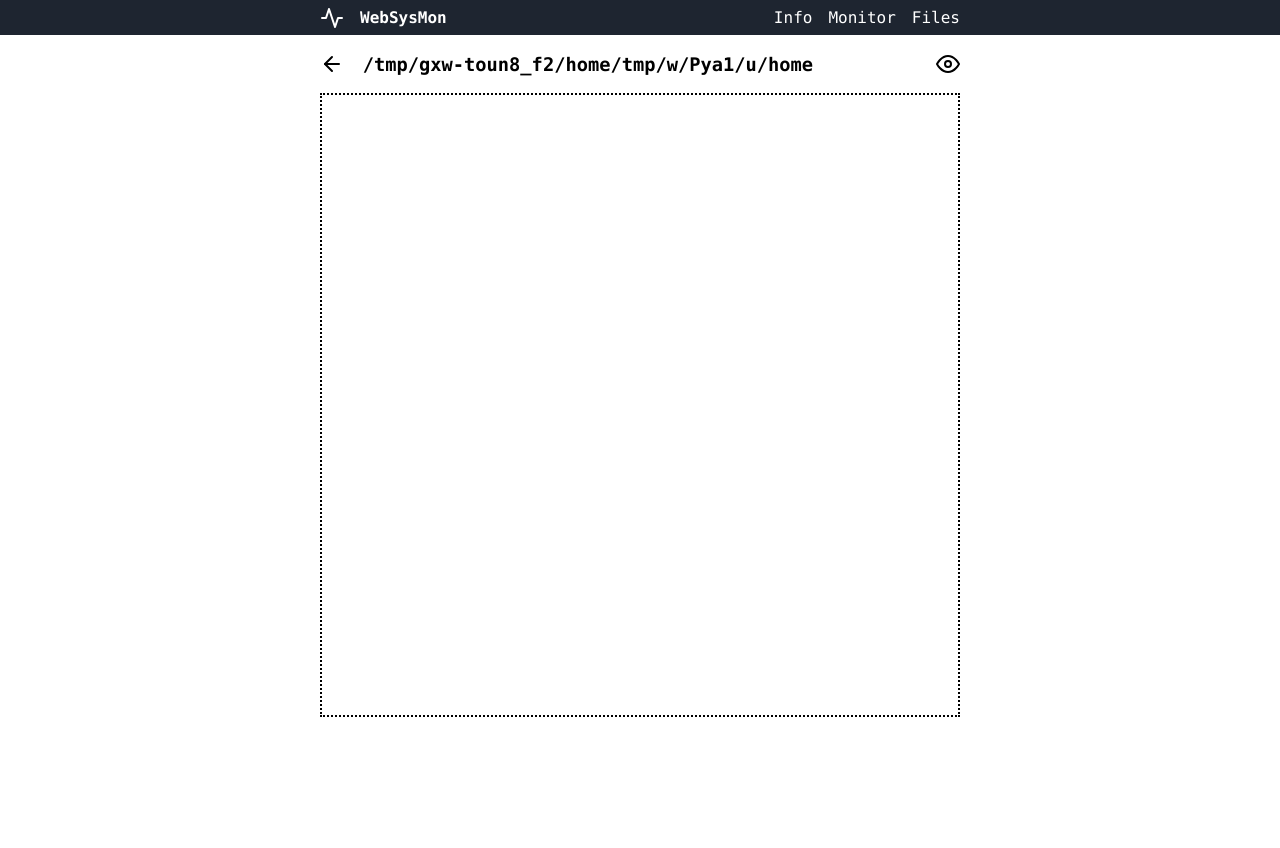
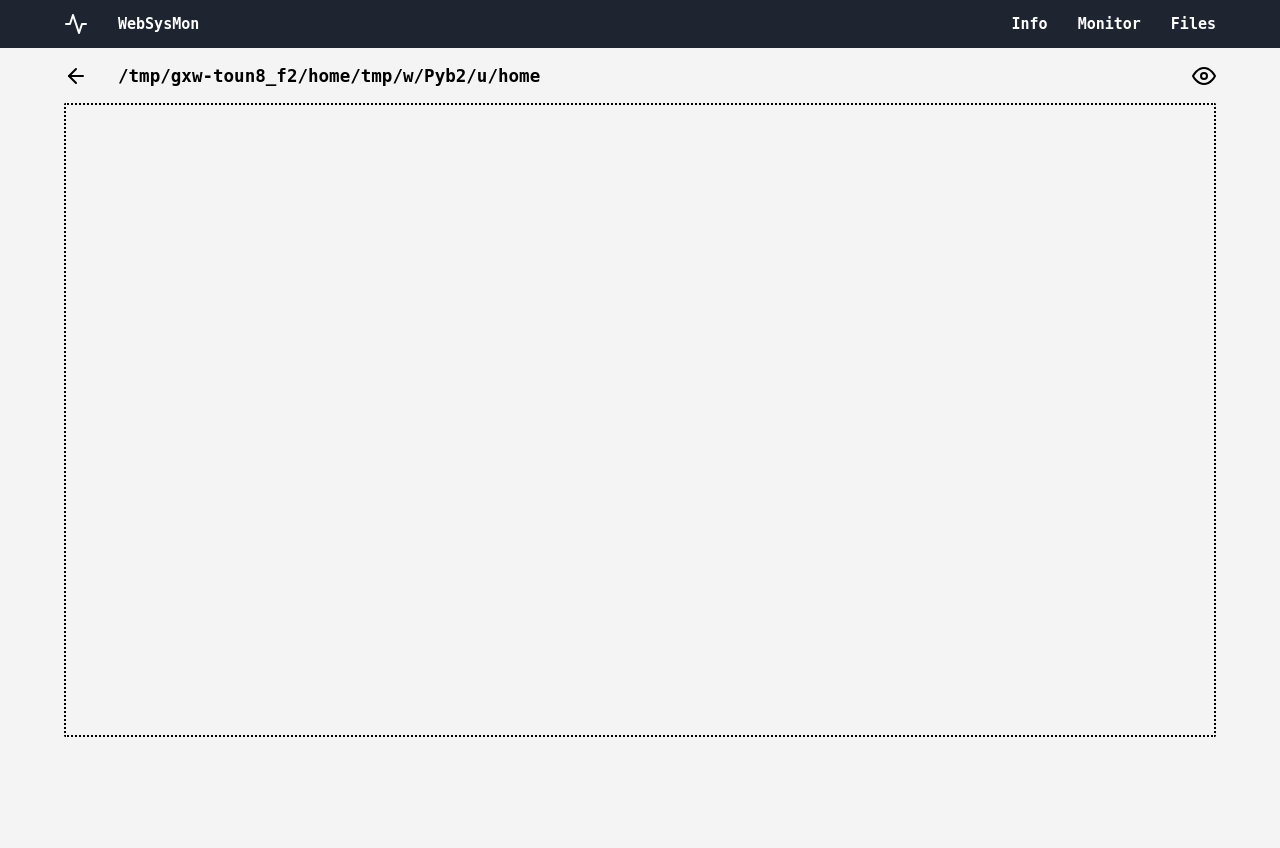
Before and after one commit to RainingComputers/WebSysMon, a Flask app: page /filespage in a window 1280 px wide. Before the commit the page ends 717 px from the top, so only its background shows below. Run offline with Flask 2, Linux system fonts and the light colour scheme; data that the repository does not hold is empty.

Commit message:
Cleaned up front-end, replaced HTML in JS with templates, made CSS better

```diff
--- a/websysmon/monitor/systemmon.py
+++ b/websysmon/monitor/systemmon.py
@@ -7,6 +7,7 @@ import psutil
 _cpu_usage = [0]*psutil.cpu_count()
 _cpu_freq = [0]*psutil.cpu_count()
 _mem_usage = 0
+_swap_usage = 0
 
 def _update():
     while(True):
--- a/websysmon/static/ls.js
+++ b/websysmon/static/ls.js
@@ -1,31 +1,37 @@
-var byId = function(id) { return document.getElementById(id); };
+const byId = function(id) { return document.getElementById(id); };
 
 function ls(items)
 {
-    filebrowser = byId("filebrowser");
+    const filebrowser = byId("file-browser");
     filebrowser.innerHTML = "";
 
-    path = items["path"];
+    const path = items["path"];
     byId("path").innerHTML = path;
 
-    var onclick_back_button = `getJSONAndCall(ls, '/browseparent/${path}')`
-    byId("backbutton").setAttribute("onclick", onclick_back_button)
+    /* on click for back button */
+    const onclick_back_button = `getJSONAndCall(ls, '/browseparent/${path}')`
+    byId("back-button").setAttribute("onclick", onclick_back_button)
 
-    toggle_hidden_button = byId("togglehiddenbutton")
-    var onclick_toggle_hidden_button = `getJSONAndCall(ls, '/togglehidden/${path}')`
+    /* on click for toggle hidden button */
+    const toggle_hidden_button = byId("toggle-hidden-button")
+    const onclick_toggle_hidden_button = `getJSONAndCall(ls, '/togglehidden/${path}')`
     toggle_hidden_button.setAttribute("onclick", onclick_toggle_hidden_button)
 
+    /* Set icon for toggle hidden button */
     if(items['hidden'])
         toggle_hidden_button.setAttribute("src", "/static/symbols/eye-off.svg")
     else
         toggle_hidden_button.setAttribute("src", "/static/symbols/eye.svg")
 
-    for(var i=0; i<items["items"].length; i++)
+    /* Fill file browser with items using the item template */
+    const file_item_template = document.querySelector("#file-browser-item");
+
+    for(let i = 0; i < items["items"].length; i++)
     {
-        var item = items["items"][i];
+        item = items["items"][i];
 
-        var onclick = "";
-        var icon = "/static/symbols/file.svg"
+        let onclick = "";
+        let icon = "/static/symbols/file.svg"
 
         if(item.isdir)
         {
@@ -33,21 +39,33 @@ function ls(items)
             icon = "/static/symbols/folder.svg"
         }
 
-        filebrowser.innerHTML += `
-            <div class="inline-center" style="column-gap: 50px;" onclick="${onclick}">
-                <div class ="inline-center expand">
-                    <div class="inline-center">
-                        <img src="${icon}">
-                        <span class="pad-sides" style="overflow-x: hidden;">
-                            ${item["name"]}
-                        </span>
-                    </div>
-                </div>
+        /* Clone the file browser item template */
+        const template_clone = file_item_template.content.cloneNode(true);
 
-                <p> ${item.size} </p>
-                <p> ${item.date} </p>
-            </div>
-        `
+        /* Set icon */
+        const img = template_clone.querySelector("img");
+        img.src = icon;
+
+        /* On double click action */
+        const maindiv = template_clone.querySelector("div");
+        maindiv.setAttribute("ondblclick", onclick);
+        maindiv.setAttribute("tabindex", i);
+
+
+
+        /* Item name */
+        const item_details = template_clone.querySelectorAll("p");
+        item_details[0].textContent = item.name;
+
+        var mq = window.matchMedia( "(min-width: 992px)" );
+        if (mq.matches) {
+            /* Item date and size */
+            item_details[1].textContent = item.size;
+            item_details[2].textContent = item.date;
+        }
+
+
+        filebrowser.appendChild(template_clone);
     }
 }
 
--- a/websysmon/static/stylesheet.css
+++ b/websysmon/static/stylesheet.css
@@ -1,33 +1,48 @@
-html, body, h1, h2, h3, h4, h5, h6, span
-{
-    font-family: "Lucida Console", Monaco, monospace;
-}
-
-body {
-    margin: 0px;
-}
+body{
+    font: 15px Monospace;
+    padding:0;
+    margin:0;
+    background-color:#f4f4f4;
+  }
 
 th {
     text-align: left;
 }
 
+tr {
+    padding: 1em
+}
+
+.container {
+    width: 60%;
+    margin: auto;
+}
+
 .inline-center {
-    /* Set padding manually for each item */
     display: flex;
     align-items:center;
+    gap: 2em;
 }
 
 .expand {
     flex-grow: 1;
 }
 
-.pad-sides {
-    padding-left: 1em;
-    padding-right: 1em;
+.boxes-chart,
+.boxes {
+    display: flex;
+    flex-direction: row;
+    gap: 2em;
+    flex-wrap: wrap;
 }
 
-.pad-left {
-    padding-left: 1em;
+.boxes-chart * {
+    flex-basis: 0;
+    flex-grow: 1;
+}
+
+.box-right {
+    margin-left: auto;
 }
 
 .fit-viewport-height {
@@ -40,12 +55,12 @@ th {
 }
 
 .scrollable {
-    /* Set height manually */
     border:2px dotted #000000;
     overflow-y: scroll;
-    padding: 10px;
-    scrollbar-color: #000000 #FFFFFF;
+    padding: 1em;
+    scrollbar-color: #000000 #f4f4f4;
     scrollbar-width: thin;
+    border-radius: 2px;
 }
 
 .navigation-bar {
@@ -53,40 +68,80 @@ th {
 }
 
 .navigation-bar-title {
-    flex-grow: 1;
     color: white;
-    padding-top: 0.5em;
-    padding-bottom: 0.5em;
     text-decoration: none;
+    padding-top: 1em;
+    padding-bottom: 1em;
 }
 
 .navigation-button {
     color: white;
     text-decoration: none;
+    padding-top: 1em;
+    padding-bottom: 1em;
+    font-weight:bold;
 }
 
 .navigation-button:hover {
-    font-weight:bold;
+    color: #dbdbdb;
+}
+
+#toggle-nav,
+.navigation-hamburger {
+    display: none;
 }
 
 .chart {
     width: 100%;
-    height: 130px;
+    height: 10rem;
     border:2px dotted #000000;
 }
 
-canvas {
-    image-rendering: -webkit-optimize-contrast;
-    image-rendering: crisp-edges;
+.selectable {
+    border-radius: 5px;
+    padding-left: 1em;
+    padding-right: 1em;
 }
 
-.contentdiv {
-    width: 80%;
-    margin:0 auto;
+.selectable:hover {
+    background-color: #dbdbdb;
+    cursor: pointer;
 }
 
-@media only screen and (min-width: 992px) {
-    .contentdiv {
-        width: 50%;
+.selectable:focus {
+    background-color: #dbdbdb;
+}
+
+@media only screen and (max-width: 1400px) {
+    .container {
+        width: 90%;
     }
 }
+
+@media only screen and (max-width: 750px) {
+    .boxes-chart,
+    .boxes {
+        /* Set padding manually for each item */
+        flex-direction: column;
+        gap: 0em;
+    }
+
+    .box-right {
+        margin-left: 0;
+    }
+
+    .navigation-menu {
+        display: none;
+    }
+
+    .navigation-hamburger {
+        display: block;
+        margin-left: auto;
+        cursor: pointer;
+    }
+
+    #toggle-nav:checked ~ .navigation-menu {
+        display: flex;
+        align-items: center;
+    }
+}
--- a/websysmon/templates/base.html
+++ b/websysmon/templates/base.html
@@ -1,18 +1,32 @@
 <!DOCTYPE html>
 <html>
     <head>
-        <title>WebSysMon</title>
+        <meta name="viewport" content="width=device-width">
+        <meta charset="utf-8">
         <link rel="stylesheet" href="{{ url_for('static', filename='stylesheet.css') }}">
         <link rel="shortcut icon" href="{{ url_for('static', filename='favicon.ico') }}">
+        <title>WebSysMon</title>
     </head>
     <body>
         <div class="navigation-bar">
-            <div class="contentdiv inline-center">
-                <img src="/static/symbols/activity-white.svg">
-                <a class="navigation-bar-title pad-left" href="{{ url_for('infopage') }}"><b>WebSysMon</b></a>
-                <a class="navigation-button pad-left" href="{{ url_for('infopage') }}">Info</a>
-                <a class="navigation-button pad-left" href="{{ url_for('monitorpage') }}">Monitor</a>
-                <a class="navigation-button pad-left" href="{{ url_for('filespage') }}">Files</a>
+            <div class="container boxes">
+                <input type="checkbox" id="toggle-nav">
+
+                <div class="inline-center">
+                    <img src="/static/symbols/activity-white.svg">
+                    <a class="navigation-bar-title" href="{{ url_for('infopage') }}">
+                        <b>WebSysMon</b>
+                    </a>
+                    <label for="toggle-nav" class="navigation-hamburger">
+                        <img src="/static/symbols/menu-white.svg">
+                    </label>
+                </div>
+
+                <nav class="boxes box-right navigation-menu">
+                    <a class="navigation-button" href="{{ url_for('infopage') }}">Info</a>
+                    <a class="navigation-button" href="{{ url_for('monitorpage') }}">Monitor</a>
+                    <a class="navigation-button" href="{{ url_for('filespage') }}">Files</a>
+                </nav>
             </div>
         </div>
         {% block body %}
--- a/websysmon/templates/ls.html
+++ b/websysmon/templates/ls.html
@@ -6,18 +6,38 @@
 {% endblock %}
 
 {% block body %}
-    <div class="contentdiv fit-viewport-height">
+    <div class="container fit-viewport-height">
 
         <div class="inline-center">
-            <img id="backbutton" src="/static/symbols/arrow-left.svg">
+            <img id="back-button" src="/static/symbols/arrow-left.svg">
 
-            <h3 id="path" class="expand pad-sides"></h3>
+            <h3 id="path" class="expand"></h3>
 
-            <img id="togglehiddenbutton" src="/static/symbols/eye.svg">
+            <img id="toggle-hidden-button" src="/static/symbols/eye.svg">
         </div>
 
-        <div id="filebrowser" class="scrollable" style="height: 75%;">
+        <!-- File browser is filled with file browser items by JS -->
+        <div id="file-browser" class="scrollable" style="height: 75%;">
         </div>
+
+        <template id="file-browser-item">
+            <!-- onclick filled with JS -->
+            <div class="inline-center selectable">
+                <div class ="expand">
+                    <div class="inline-center">
+                        <!-- src filled with JS -->
+                        <img src="">
+                        <p style="overflow-x: hidden;">
+                            <!-- item name filled with JS -->
+                        </p>
+                    </div>
+                </div>
+
+                <p> <!-- item size filled with JS --> </p>
+                <p> <!-- item date filled with JS --> </p>
+            </div>
+        </template>
+
 
     </div>
 {% endblock %}
```
Also changed, not shown: websysmon/static/picograph.js (+48 -45 lines), websysmon/static/updategraph.js (+7 -7 lines), websysmon/static/updateinfo.js (+23 -26 lines), websysmon/templates/infopage.html (+27 -3 lines), websysmon/templates/monitor.html (+12 -1 lines), websysmon/static/symbols/menu-white.svg (added).
